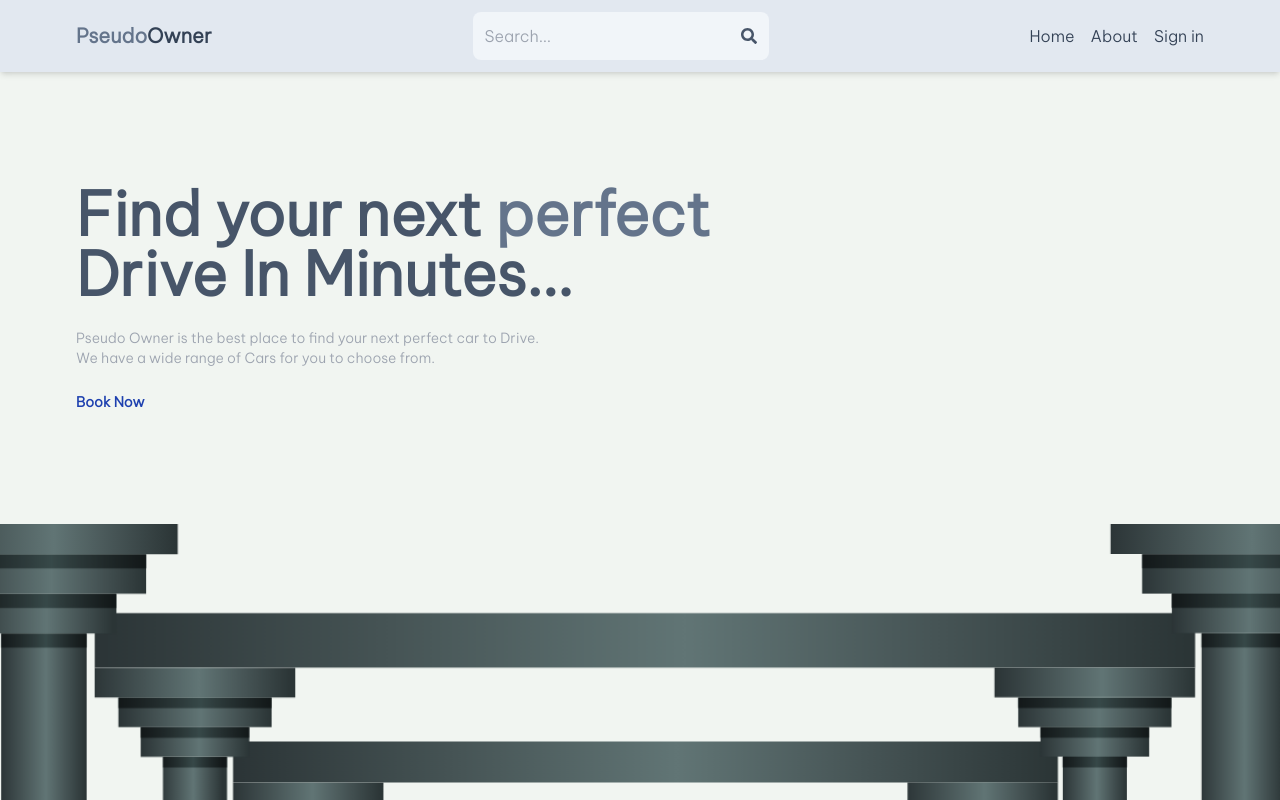
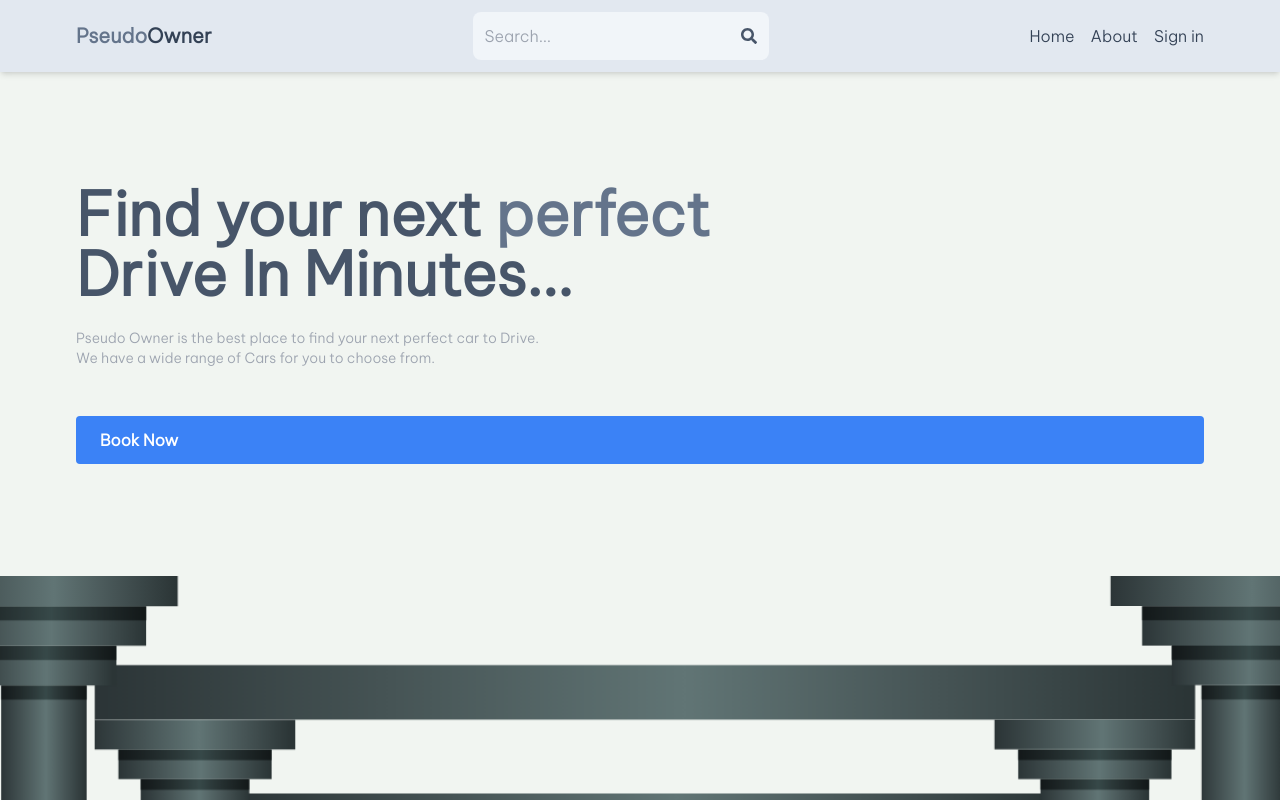
Before and after one commit to viveksinghjadaun/Pseudo-Owner, a React (Vite) app in the folder client/: page / in a window 1280 px wide. Shown: the top 800 px of the page. Built offline with nearby package versions, Linux system fonts and the light colour scheme; no server answers.

Commit message:
Update Home.jsx

```diff
--- a/client/src/pages/Home.jsx
+++ b/client/src/pages/Home.jsx
@@ -60,7 +60,7 @@ export default function Home() {
         </div>
         <Link
           to={'/search'}
-          className='text-xs sm:text-sm text-blue-800 font-bold hover:underline'
+          className='inline-block mt-6 px-6 py-3 bg-blue-500 text-white font-semibold rounded hover:bg-blue-600'
         >
           Book Now
         </Link>
```
